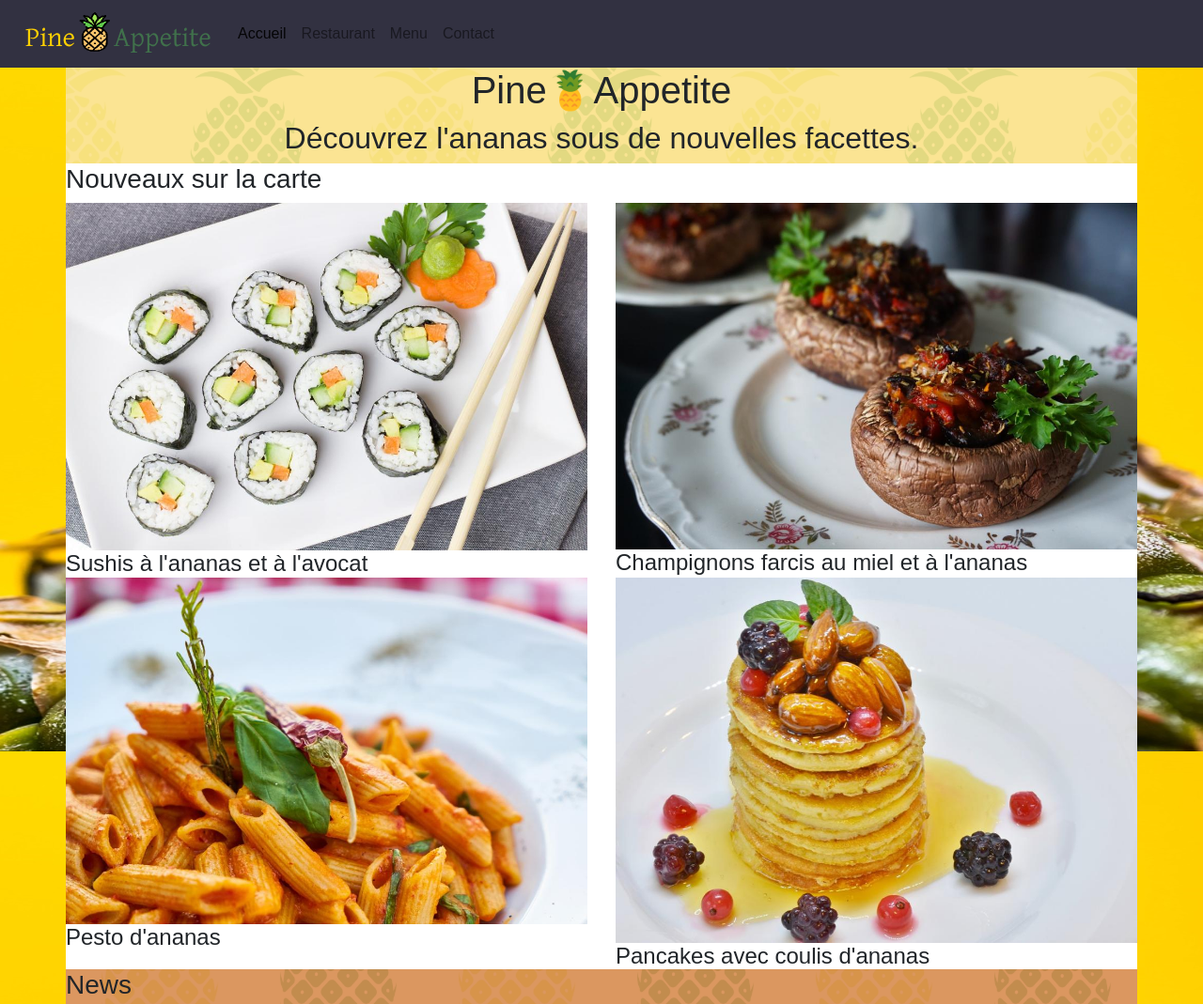
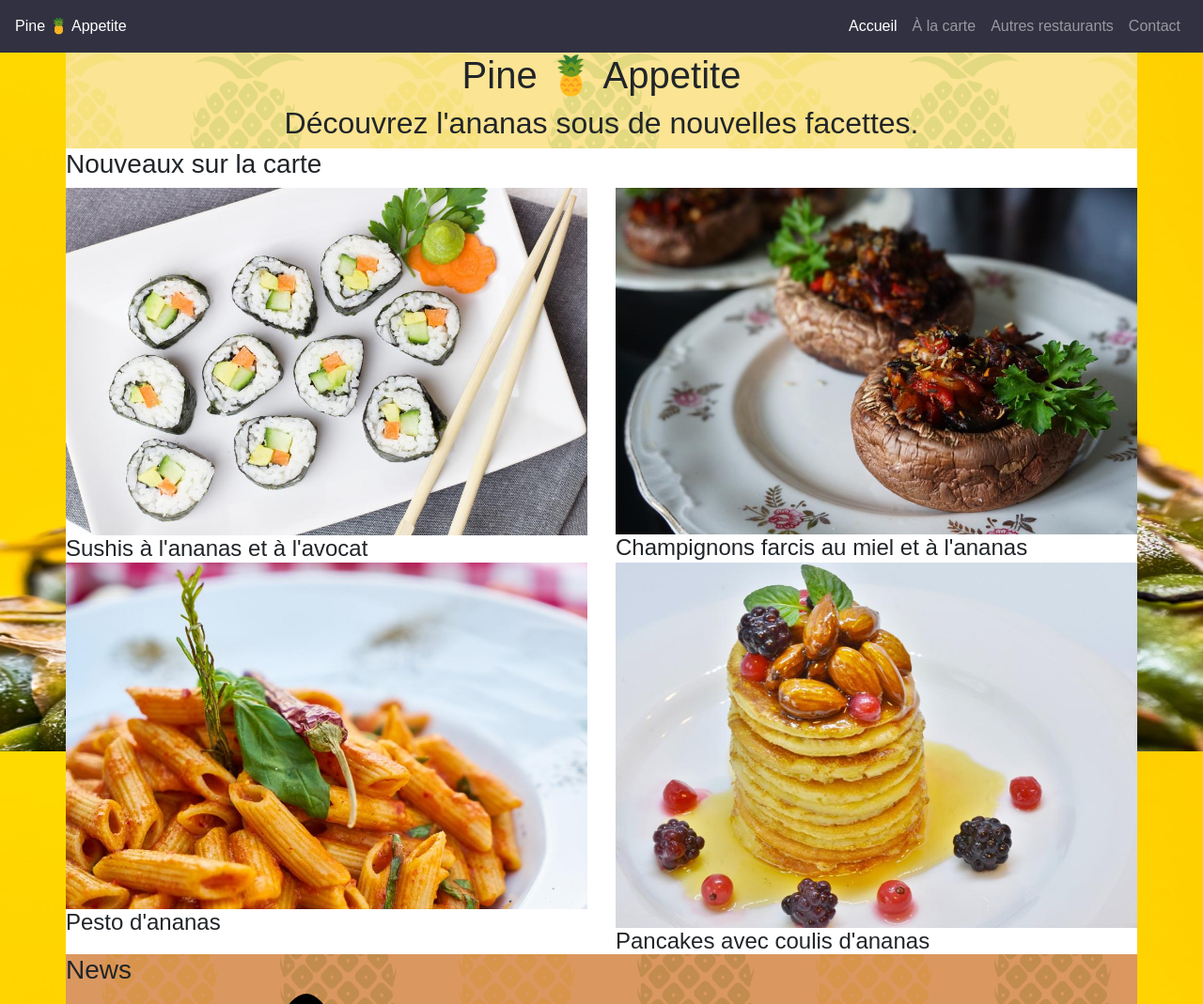
Before and after one commit to Abderzorai/restaurant-css-framework, a plain HTML site: page index.html in a window 1280 px wide. Shown: the top 1069 px of the page at 94% size. Drawn offline with nearby package versions, Linux system fonts and the light colour scheme.

Commit message:
header et footer terminé

```diff
--- a/index.html
+++ b/index.html
@@ -12,25 +12,25 @@
 <body>
 
     <header>
-        <nav class="navbar navbar-expand-sm navbar-light">
-            <a class="navbar-brand" href="#"><img class="img-fluid" src="./assets/img/pine_appetite.png" alt="Logo Pine&#127821;Appetite!"></a>
+        <nav class="navbar navbar-expand-sm navbar-dark bg-navbar">
+            <a href="index.html">Pine &#127821; Appetite</a>
             <button class="navbar-toggler d-lg-none" type="button" data-toggle="collapse" data-target="#collapsibleNavId" aria-controls="collapsibleNavId"
                 aria-expanded="false" aria-label="Toggle navigation">
                 <span class="navbar-toggler-icon"></span>
             </button>
             <div class="collapse navbar-collapse" id="collapsibleNavId">
-                <ul class="navbar-nav mr-auto mt-2 mt-lg-0">
+                <ul class="navbar-nav mt-2 mt-lg-0 my-lg-0 ml-auto">
                     <li class="nav-item active">
-                        <a class="nav-link" href="#">Accueil <span class="sr-only">(current)</span></a>
+                        <a class="nav-link" href="index.html">Accueil <span class="sr-only">(current)</span></a>
                     </li>
                     <li class="nav-item">
-                        <a class="nav-link" href="#">Restaurant</a>
+                        <a class="nav-link" href="menu.html">À la carte</a>
                     </li>
                     <li class="nav-item">
-                        <a class="nav-link" href="#">Menu</a>
+                        <a class="nav-link" href="restaurant.html">Autres restaurants</a>
                     </li>
                     <li class="nav-item">
-                        <a class="nav-link" href="#">Contact</a>
+                        <a class="nav-link" href="contact.html">Contact</a>
                     </li>
                 </ul>
             </div>
@@ -40,7 +40,7 @@
     <main class="container-md p-0">
 
         <section class="d-flex flex-column justify-content-center align-items-center jumbotron-fluid">
-            <h1 class="col-9 text-center">Pine&#127821;Appetite</h1>
+            <h1 class="col-12 col-md-9 text-center">Pine &#127821; Appetite</h1>
             <h2 class="col-9 text-center">Découvrez l'ananas sous de nouvelles facettes.</h2>
         </section>
 
@@ -78,7 +78,7 @@
 
 
     <footer class="container-md d-flex align-items-center flex-column">
-        <p>BeCode project made by :</p>
+        <p>Projet BeCode réalisé par :</p>
         <p><a href="https://github.com/DelahayJoann" target="_blank">Joann Delahay</a> - <a href="https://github.com/tanoshiibot/" target="_blank">Olivia Fantinel</a> - <a href="https://github.com/Gabrielju" target="_blank">Julien Gabriel</a> - <a href="https://github.com/Abderzorai" target="_blank">Abderrahman Zorai</a> </p>
         <p>Icons made by <a href="https://www.flaticon.com/authors/freepik" target="_blank" title="Freepik">Freepik</a> from <a href="https://www.flaticon.com/" target="_blank" title="Flaticon">www.flaticon.com</a></p>
     </footer>
```
Also changed, not shown: menu.html (+1 -1 lines).
